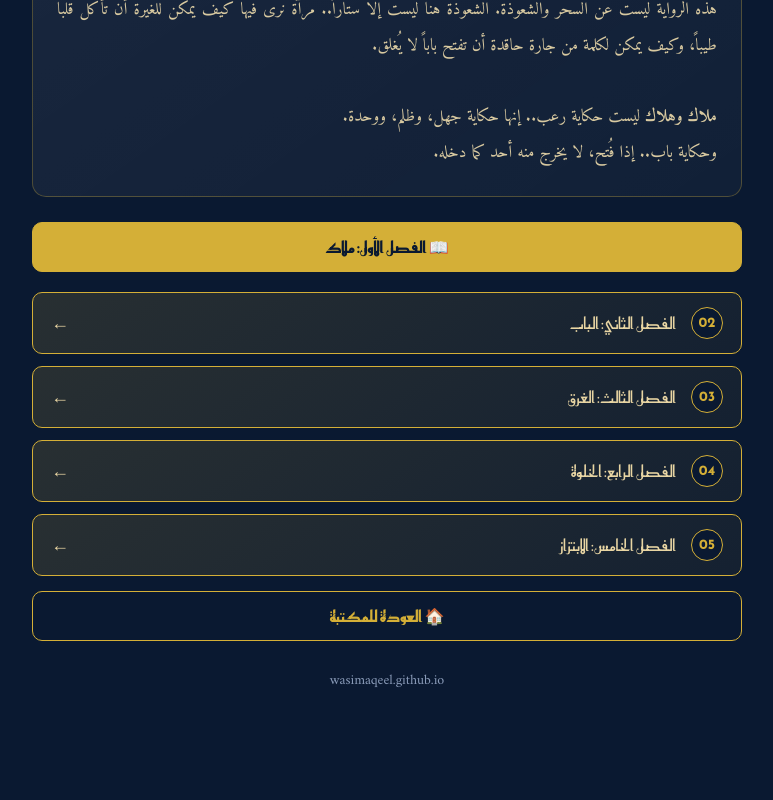
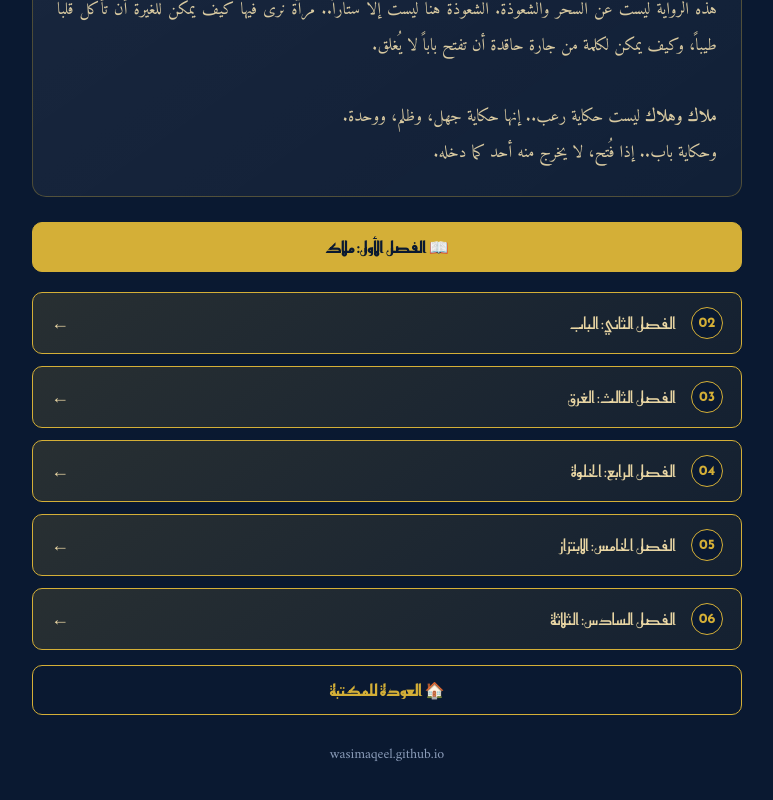
Before and after one commit to wasimaqeel/wasimaqeel.github.io, a plain HTML site: page malak-wa-halak/index.html in a window 1280 px wide. Shown: the part 1330-2130 px from the top of the page, without its empty margins (253-1026 px from the left). Before the commit the page ends 2084 px from the top, so only its background shows below. Drawn offline with Linux system fonts and the light colour scheme.

Commit message:
Update index.html

```diff
--- a/malak-wa-halak/index.html
+++ b/malak-wa-halak/index.html
@@ -83,6 +83,11 @@ body{background:#0a1931;color:#e8d5a3;font-family:'Amiri',serif;min-height:100vh
   <span class="chapter-title">الفصل الخامس: الابتزاز</span>
   <span class="chapter-arrow">←</span>
 </a>
+<a href="chapter-06.html" class="chapter-link">
+  <span class="chapter-num">06</span>
+  <span class="chapter-title">الفصل السادس: الثلاثة</span>
+  <span class="chapter-arrow">←</span>
+</a>
 </div>
 
 <div class="btns" style="margin-top:15px">
```
